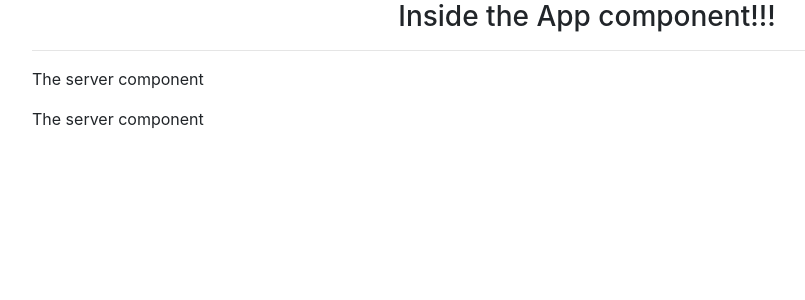
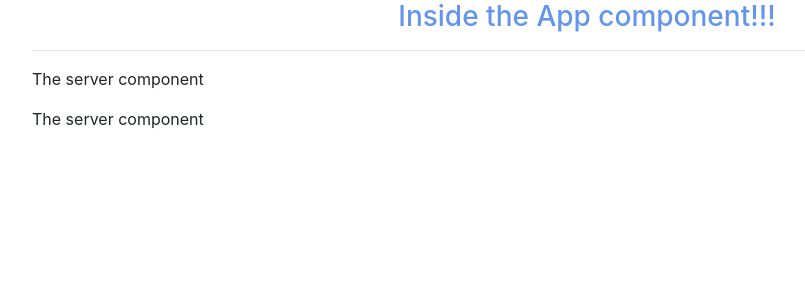
Before and after one commit to storres8/angualr-intro, an Angular app: page / in a window 1280 px wide. Shown: the top 300 px of the page, without its empty margins (53-858 px from the left). Built offline with nearby package versions, Linux system fonts and the light colour scheme.

Commit message:
added some basic css.

```diff
--- a/src/app/app.component.css
+++ b/src/app/app.component.css
@@ -0,0 +1,3 @@
+h3 {
+  color: cornflowerblue;
+}
```
